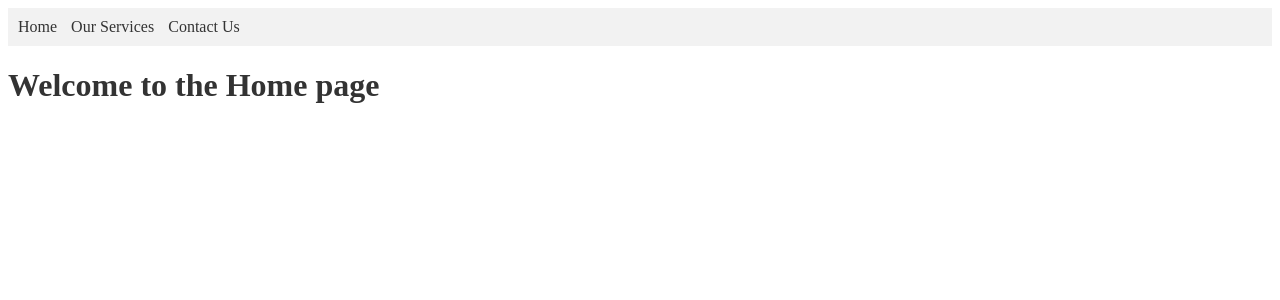
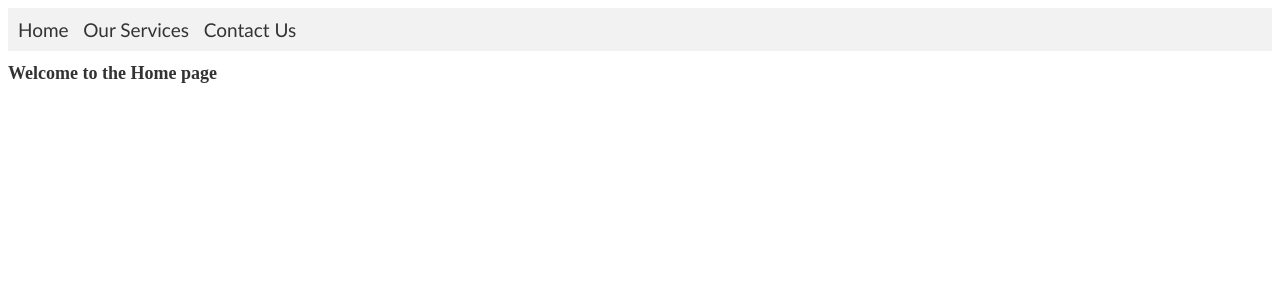
Before and after one commit to St-Jousef/express-checkpoint, a Node server app: page / in a window 1280 px wide. Shown: the top 300 px of the page. Run offline with Node 20, Linux system fonts and the light colour scheme.

Commit message:
last commit

```diff
--- a/public/styles.css
+++ b/public/styles.css
@@ -1,14 +1,21 @@
 nav {
+  font-family: "Gill Sans", "Gill Sans MT", Calibri, "Trebuchet MS", sans-serif;
+  font-weight: 500;
+  font-size: 18px;
   background-color: #f2f2f2;
   padding: 10px;
 }
 
 nav a {
+  font-family: "Gill Sans", "Gill Sans MT", Calibri, "Trebuchet MS", sans-serif;
+  font-weight: 500;
+  font-size: 19px;
   margin-right: 10px;
   color: #333;
   text-decoration: none;
 }
 
 h1 {
+  font-size: 18px;
   color: #333;
 }
--- a/views/home.ejs
+++ b/views/home.ejs
@@ -3,7 +3,7 @@
 
     <head>
         <title>Home</title>
-        <link rel="stylesheet" href="/styles.css">
+        <link rel="stylesheet" href="../public/styles.css">
     </head>
 
     <body>
```
Also changed, not shown: views/contact.ejs (+19 -0 lines), views/services.ejs (+19 -0 lines).
